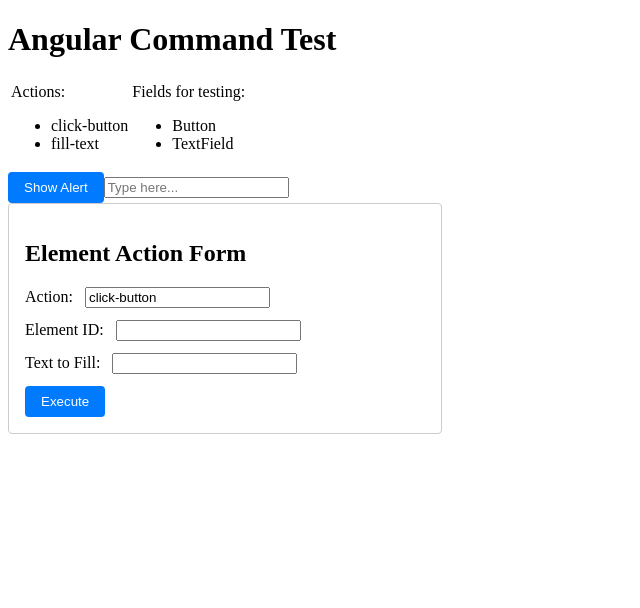
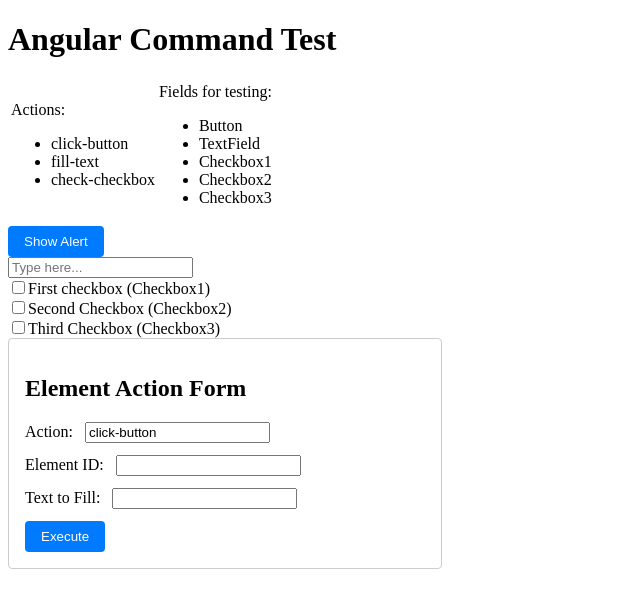
Before and after one commit to Hnidecek78/TempWebExecutor, an Angular app: page / in a window 1280 px wide. Shown: the top 608 px of the page, without its empty margins (0-640 px from the left). Built offline with nearby package versions, Linux system fonts and the light colour scheme.

Commit message:
Add action

```diff
--- a/src/app/WebExecutor/Interactions.ts
+++ b/src/app/WebExecutor/Interactions.ts
@@ -41,3 +41,22 @@
   field.value = text;
   console.log(`Text field "${fieldId}" filled with: "${text}"`);
 }
+
+/**
+ * Checks a checkbox element by its ID.
+ * @param checkboxId - The ID of the checkbox to check.
+ * @throws Will throw an error if the checkbox is not found.
+ */
+export function checkCheckboxById(checkboxId: string): void {
+  const checkbox = document.getElementById(checkboxId) as HTMLInputElement | null;
+
+  if (!checkbox) {
+    throw new Error(`Checkbox with ID "${checkboxId}" not found.`);
+  }
+
+  if (checkbox.type !== 'checkbox') {
+    throw new Error(`Element with ID "${checkboxId}" is not a checkbox.`);
+  }
+
+  checkbox.checked = true;
+}
--- a/src/app/action-executor/action-executor.ts
+++ b/src/app/action-executor/action-executor.ts
@@ -1,6 +1,6 @@
 import { Component } from '@angular/core';
 import { FormsModule } from '@angular/forms';
-import { clickButtonById, fillTextField } from '../WebExecutor/Interactions';
+import { checkCheckboxById, clickButtonById, fillTextField } from '../WebExecutor/Interactions';
 
 type ActionType = 'click-button' | 'fill-text';
 
@@ -31,6 +31,9 @@
       } else if (this.action === 'fill-text') {
         fillTextField(this.id, this.payload);
         console.log(`Text field "${this.id}" filled with: "${this.payload}"`);
+      } else if (this.action === 'check-checkbox') {
+        checkCheckboxById(this.id);
+        console.log(`Checkbox "${this.id}" checked.`);
       }
     } catch (error) {
       alert(error instanceof Error ? error.message : 'An error occurred.');
--- a/src/app/test-component/test-component.html
+++ b/src/app/test-component/test-component.html
@@ -5,6 +5,7 @@
      <ul>
        <li>click-button</li>
        <li>fill-text</li>
+       <li>check-checkbox</li>
      </ul>
    </td>
    <td>
@@ -15,6 +16,15 @@
        </li>
        <li>
          TextField
+       </li>
+       <li>
+         Checkbox1
+       </li>
+       <li>
+         Checkbox2
+       </li>
+       <li>
+         Checkbox3
        </li>
      </ul>
 
@@ -28,4 +38,15 @@
 >
   Show Alert
 </button>
+<br>
 <input type="text" id="TextField" placeholder="Type here..." />
+<br>
+<input type="checkbox" id="Checkbox1" name="Checkbox1">
+<label for="Checkbox1">First checkbox (Checkbox1)</label>
+<br>
+<input type="checkbox" id="Checkbox2" name="Checkbox2">
+<label for="Checkbox2">Second Checkbox (Checkbox2)</label>
+<br>
+<input type="checkbox" id="Checkbox3" name="Checkbox3">
+<label for="Checkbox3">Third Checkbox (Checkbox3)</label>
+<br>
```
